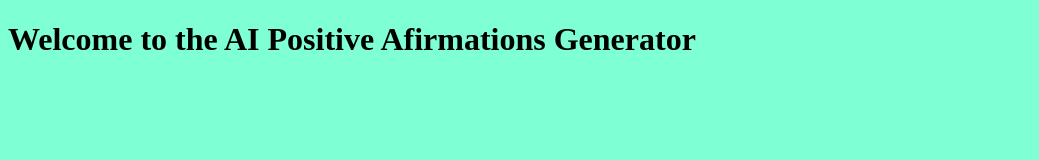
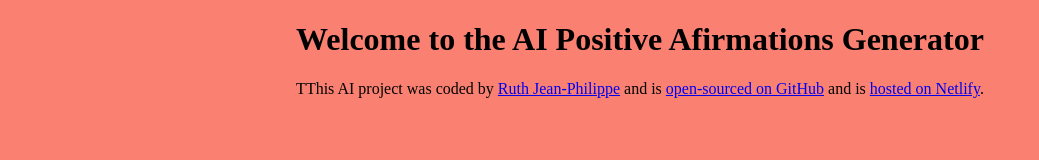
Before and after one commit to RJP2024/Positive_Affirmations_Generator, a plain HTML site: page index.html in a window 1280 px wide. Shown: the whole page, without its empty margins (0-1039 px from the left). Drawn offline with Linux system fonts and the light colour scheme.

Commit message:
Added Footer & links

```diff
--- a/index.html
+++ b/index.html
@@ -10,6 +10,18 @@
     <h1>
         Welcome to the AI Positive Afirmations Generator
     </h1>
+
+    <footer>
+        TThis AI project was coded by
+        <a href="https://github.com/dashboard" target="_blank">Ruth Jean-Philippe</a> and
+        is
+        <a href="https://github.com/RJP2024/Positive_Affirmations_Generator" target="_blank">
+            open-sourced on GitHub</a>
+        and is
+        <a href="https://elaborate-banoffee-78d70a.netlify.app" target="_blank">hosted on Netlify</a>.
+
+    </footer>
+
     <script src="index.js"></script>
 </body>
 </html>
--- a/style.css
+++ b/style.css
@@ -1,3 +1,4 @@
 body{
-    background: aquamarine;
+    background: salmon;
+    text-align: center;
 }
```
